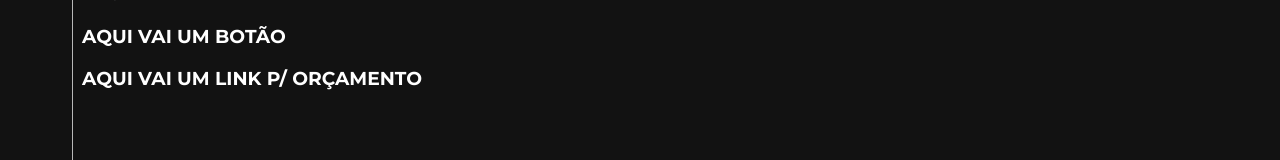
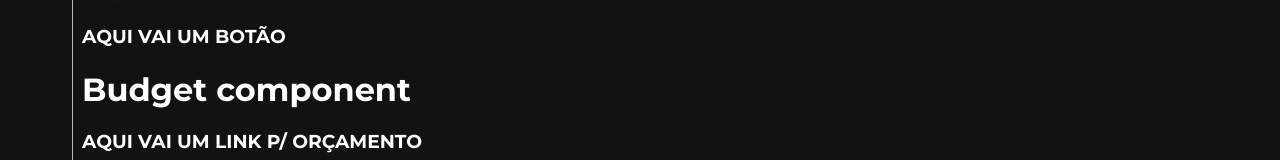
Before and after one commit to marcusviniciusmo/Sara_Vertuan_Profile_Website, a React (Create React App) app in the folder frontend/: page /contact in a window 1280 px wide. Shown: the part 628-788 px from the top of the page. Built offline with nearby package versions, Linux system fonts and the light colour scheme.

Commit message:
Budget component creation

```diff
--- /dev/null
+++ b/frontend/src/components/Budget/index.tsx
@@ -0,0 +1,9 @@
+export function Budget() {
+  return (
+    <>
+      <h1>Budget component</h1>
+
+      <h3>AQUI VAI UM LINK P/ ORÇAMENTO</h3>
+    </>
+  );
+};
--- a/frontend/src/views/Contact/index.tsx
+++ b/frontend/src/views/Contact/index.tsx
@@ -1,5 +1,6 @@
 import { Header } from "components/Header";
 import { Sidebar } from "components/Sidebar"
+import { Budget } from "components/Budget";
 import { Interface } from "styles/Interface";
 
 export function Contact() {
@@ -27,7 +28,7 @@ export function Contact() {
         <h5>Enviar</h5>
         <h3>AQUI VAI UM BOTÃO</h3>
 
-        <h3>AQUI VAI UM LINK P/ ORÇAMENTO</h3>
+        <Budget />
       </Interface>
     </div>
   );
```
